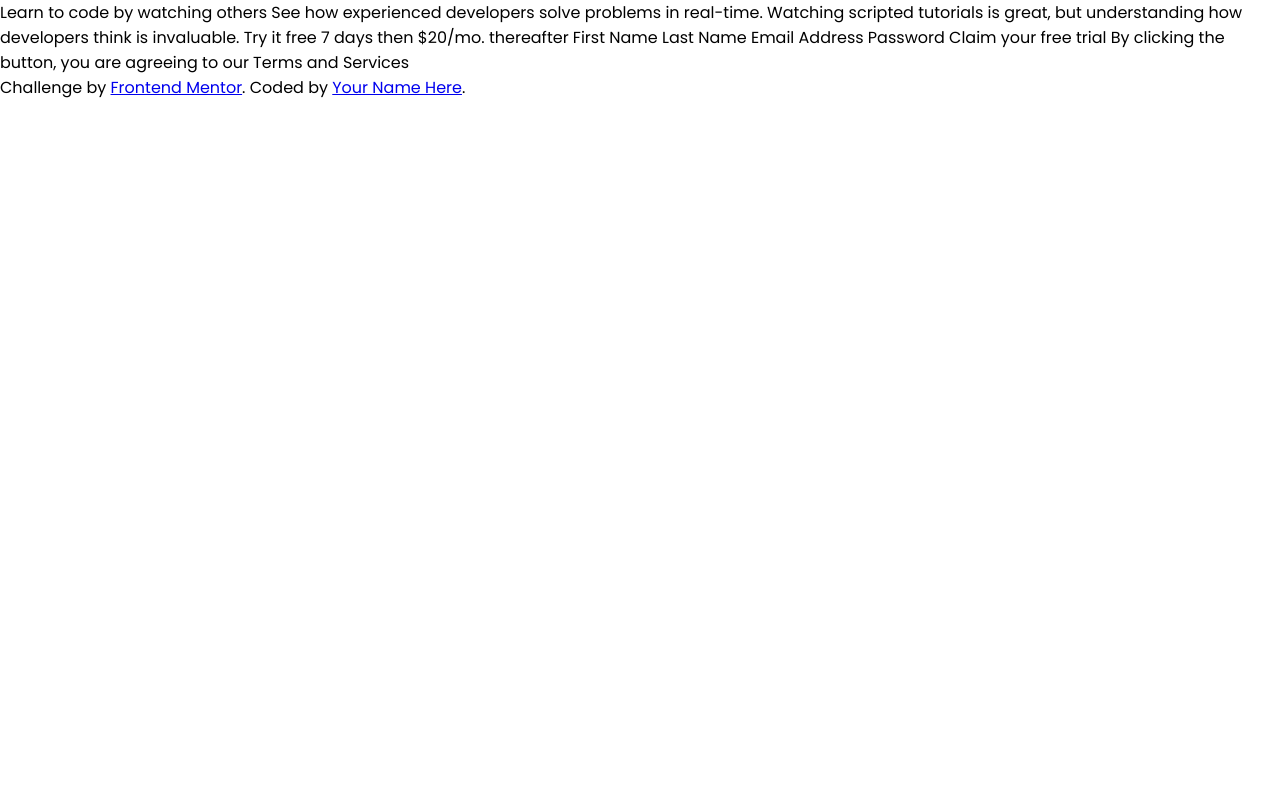
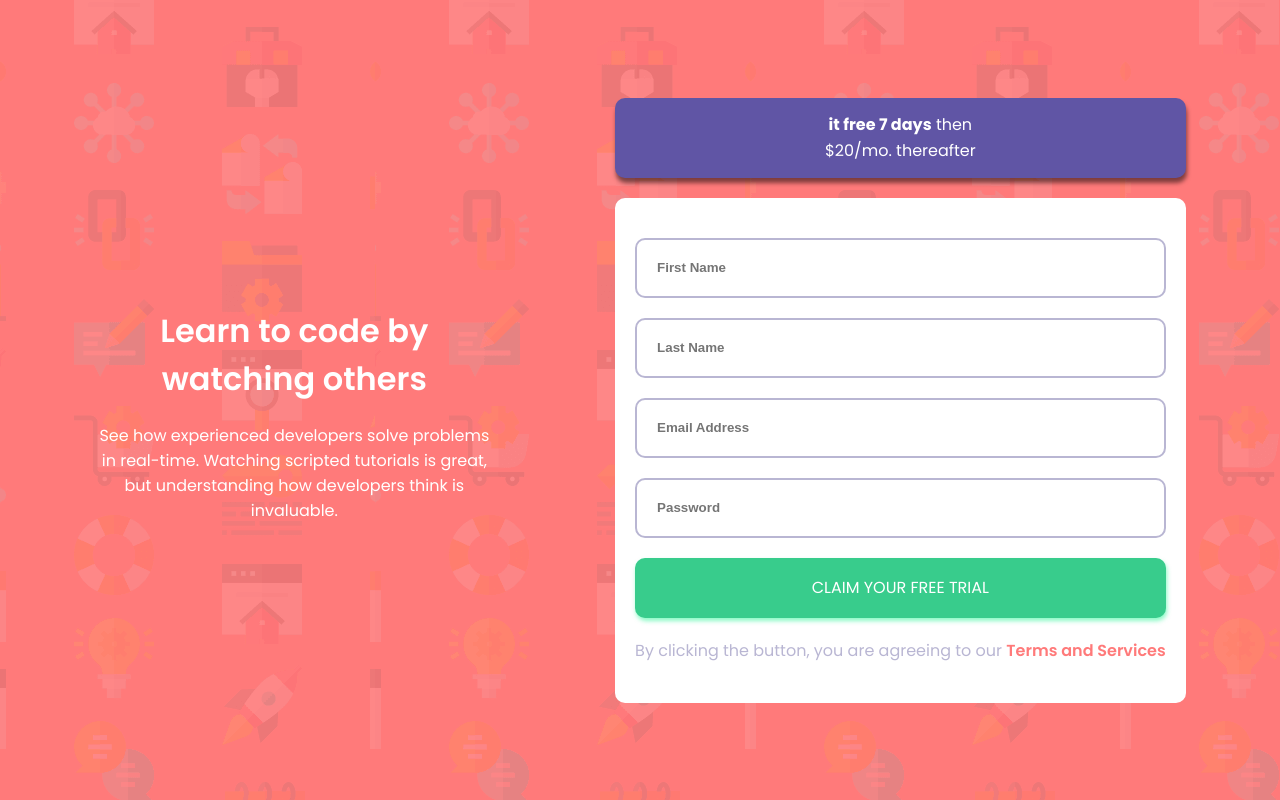
Before and after one commit to matheus778/Intro-component-with-sign-up-form, a plain HTML site: page index.html in a window 1280 px wide. Drawn offline with Linux system fonts and the light colour scheme.

Commit message:
finalizado

```diff
--- a/css/global.css
+++ b/css/global.css
@@ -21,4 +21,7 @@ html {
 body {
   font-size: 1.6rem;
   font-family: 'Poppins', sans-serif;
+  height: 100vh;
+  background-color: var(--red);
+  background-image: url('../images/bg-intro-mobile.png');
 }
--- /dev/null
+++ b/css/main.css
@@ -0,0 +1,193 @@
+.container {
+  width: 90%;
+  margin: 0 auto;
+  display: flex;
+  flex-direction: column;
+  gap: 6rem;
+  padding-bottom: 2rem;
+  max-width: 600px;
+}
+
+.text-container {
+  opacity: 0;
+  text-align: center;
+  display: flex;
+  flex-direction: column;
+  gap: 2rem;
+  color: white;
+  padding-top: 3rem;
+  transform: translateX(-1000px);
+  animation: slide 300ms forwards;
+}
+
+@keyframes slide {
+  to {
+    transform: translateX(0);
+    opacity: 1;
+  }
+}
+
+.text-container h1 {
+  font-weight: 600;
+}
+
+.try-it {
+  width: 100%;
+  height: 80px;
+  display: flex;
+  justify-content: center;
+  align-items: center;
+  background-color: var(---blue);
+  border-radius: 1rem;
+  color: white;
+  box-shadow: 1px 5px 4px rgba(0, 0, 0, 0.5);
+}
+
+.try-it p {
+  font-weight: 400;
+  line-height: 160%;
+  text-align: center;
+  max-width: 200px;
+}
+
+.try-it p strong {
+  font-weight: 700;
+}
+
+.form-container {
+  display: flex;
+  flex-direction: column;
+  gap: 2rem;
+
+  opacity: 0;
+  animation: show ease-in 400ms forwards;
+}
+
+.form {
+  display: flex;
+  background-color: white;
+  border-radius: 1rem;
+  flex-direction: column;
+  padding: 4rem 2rem;
+  gap: 2rem;
+}
+
+@keyframes show {
+  to {
+    opacity: 1;
+  }
+}
+
+.form input {
+  width: 100%;
+  height: 60px;
+  border-radius: 1rem;
+  outline: none;
+  border: 2px solid var(--zinc100);
+  padding: 0 2rem;
+}
+
+.form input.active {
+  border: 2px solid var(--red);
+}
+
+.form input::placeholder {
+  font-weight: 700;
+}
+
+.form input:focus{
+  border: 2px solid var(--zinc200);
+}
+
+.input-group {
+  position: relative;
+}
+
+
+.invalid {
+  display: none;
+}
+
+input.active + .invalid {
+  display: flex;
+  align-items: center;
+  justify-content: end;
+}
+
+/* .invalid.active {
+  display: flex;
+} */
+
+.invalid span {
+  font-size: 1.4rem;
+  color: var(--red);
+}
+
+.invalid img{
+  top: 20px;
+  right: 20px;
+  position: absolute;
+  width: 20px;
+}
+
+.form .btn {
+  width: 100%;
+  height: 60px;
+  background-color: var(--green);
+  border-radius: 1rem;
+  display: flex;
+  align-items: center;
+  justify-content: center;
+  text-transform: uppercase;
+  text-decoration: none;
+  color: white;
+  font-style: 700;
+  box-shadow: 1px 3px 4px rgba(24, 245, 142, 0.5);
+  cursor: pointer;
+  transition: 500ms;
+}
+
+.form .btn:hover {
+  opacity: 0.7;
+}
+
+.form .terms {
+  width: 100%;
+  text-align: center;
+  color: var(--zinc100);
+}
+
+.form .terms span {
+  color: var(--red);
+  font-weight: 600;
+  cursor: pointer;
+  transition: 500ms;
+}
+
+.form .terms span:hover {
+  opacity: 0.8;
+}
+
+@media (min-width: 1200px) {
+  .container {
+   flex-direction: row;
+   align-items: center;
+   justify-content: space-around;
+   max-width: 1440px;
+   padding: 0;
+  }
+
+  .form {
+    max-width: 600px;
+  }
+
+  body {
+    display: flex;
+    align-items: center;
+    justify-content: center;
+  }
+
+  .text-container {
+    max-width: 400px;
+  }
+}
--- a/index.html
+++ b/index.html
@@ -7,32 +7,68 @@
   <link rel="icon" type="image/png" sizes="32x32" href="./images/favicon-32x32.png">
 
   <link rel="stylesheet" href="./css/global.css">
-
+  <link rel="stylesheet" href="./css/main.css">
   <title>Frontend Mentor | Intro component with sign up form</title>
 </head>
 <body>
+  <main class="container">
+    <div class="text-container">
+      <h1>Learn to code by watching others</h1>
+      <p>
+        See how experienced developers solve problems in real-time. Watching scripted tutorials is great,
+        but understanding how developers think is invaluable.
+      </p>
+    </div>
 
-  Learn to code by watching others
+    <div class="form-container">
+      <div class="try-it">
+        <p>
+          <strong>it free 7 days</strong>&nbsp;then $20/mo. thereafter
+        </p>
+      </div>
 
-  See how experienced developers solve problems in real-time. Watching scripted tutorials is great,
-  but understanding how developers think is invaluable.
+      <div class="form">
+        <div class="input-group">
+          <input class="inputs-form" type="text" placeholder="First Name">
+          <div class="invalid">
+            <img src="./images/icon-error.svg">
+            <span>First Name cannot be empty</span>
+          </div>
+        </div>
 
-  Try it free 7 days then $20/mo. thereafter
+        <div class="input-group">
+          <input class="inputs-form" type="text" placeholder="Last Name">
+          <div class="invalid">
+            <img src="./images/icon-error.svg">
+            <span>Last Name cannot be empty</span>
+          </div>
+        </div>
 
-  First Name
-  Last Name
-  Email Address
-  Password
+        <div class="input-group">
+          <input class="inputs-form" type="text" placeholder="Email Address">
+          <div class="invalid">
+            <img src="./images/icon-error.svg">
+            <span>Email Address cannot be empty</span>
+          </div>
+        </div>
 
-  Claim your free trial
+        <div class="input-group">
+          <input class="inputs-form" type="text" placeholder="Password">
+          <div class="invalid">
+            <img src="./images/icon-error.svg">
+            <span>Password cannot be empty</span>
+          </div>
+        </div>
 
-  By clicking the button, you are agreeing to our Terms and Services
+        <a href="#" class="btn">Claim your free trial</a>
 
-  <footer>
-    <p class="attribution">
-      Challenge by <a href="https://www.frontendmentor.io?ref=challenge" target="_blank">Frontend Mentor</a>.
-      Coded by <a href="#">Your Name Here</a>.
-    </p>
-  </footer>
+       <div class="terms">
+          By clicking the button, you are agreeing to our <span>Terms and Services</span>
+       </div>
+      </div>
+    </div>
+  </main>
+
+  <script src="./js/main.js"></script>
 </body>
 </html>
--- /dev/null
+++ b/js/main.js
@@ -0,0 +1,29 @@
+let btnSubmit = document.querySelector('.btn');
+let inputsForms = document.querySelectorAll('.inputs-form');
+
+btnSubmit.addEventListener('click', (event) => {
+  event.preventDefault();
+
+  inputsForms.forEach(el => {
+
+    if(el.value === '') {
+      el.classList.add('active')
+    }
+
+    else {
+      el.classList.remove('active')
+    }
+  })
+})
+
+inputsForms.forEach(el => {
+  el.addEventListener('keyup', (event)=>{
+    if(el.value === '') {
+      el.classList.add('active')
+    }
+
+    else {
+      el.classList.remove('active')
+    }
+  })
+})
```
